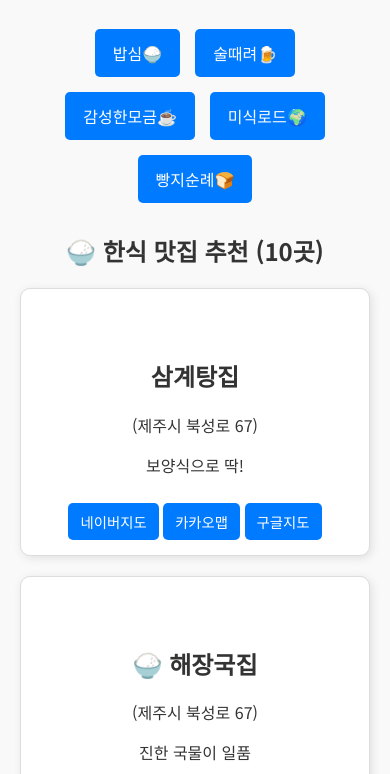
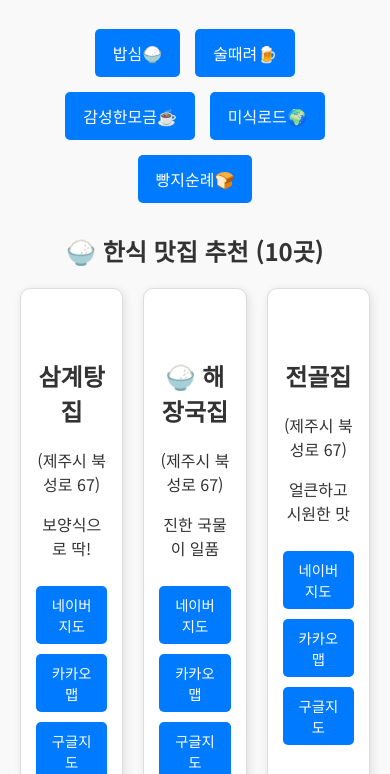
Before and after one commit to samdo4562/samdo22, a plain HTML site: page index.html in a window 390 px wide. Shown: the part 70-844 px from the top of the page. Drawn offline with Linux system fonts and the light colour scheme.

Commit message:
Update index.html

```diff
--- a/index.html
+++ b/index.html
@@ -81,7 +81,7 @@
     }
     @media (max-width: 600px) {
       .grid-container {
-        grid-template-columns: repeat(1, 1fr);
+        grid-template-columns: repeat(3, 1fr);
       }
     }
   </style>
```
